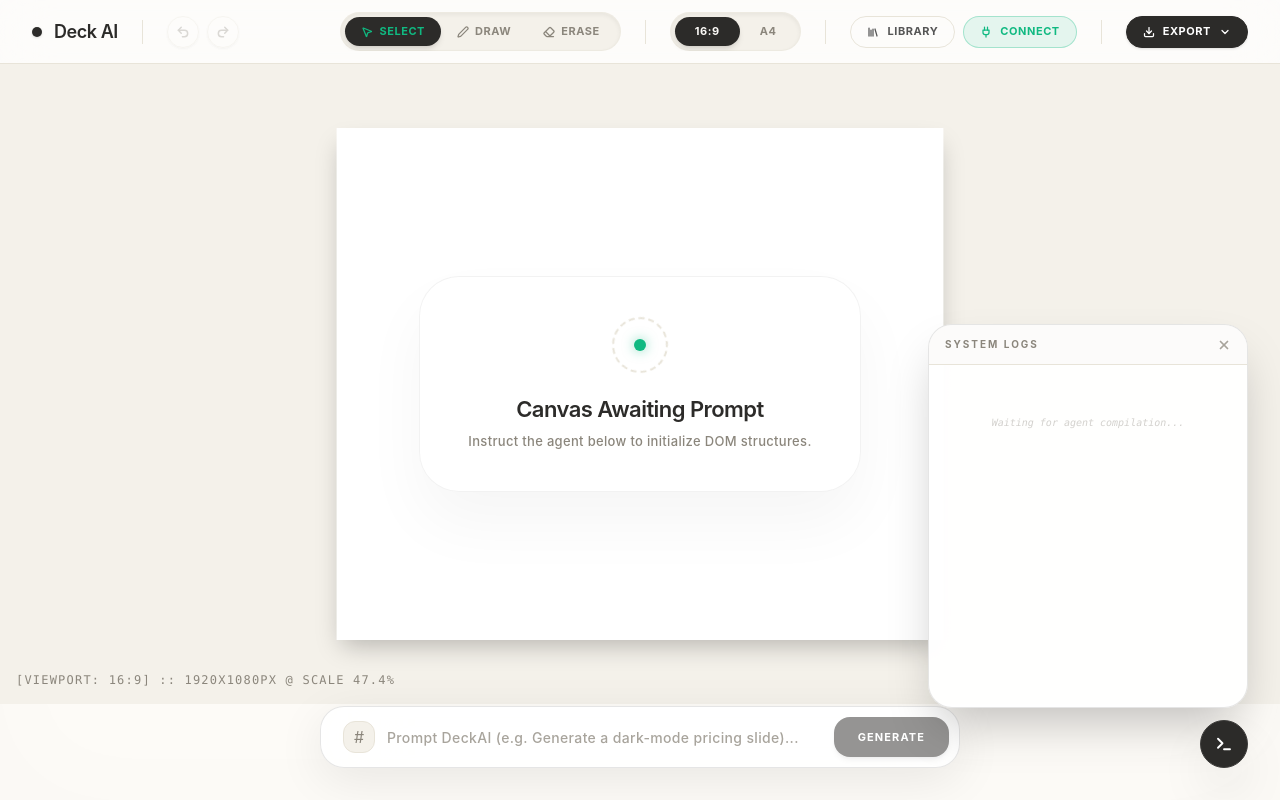
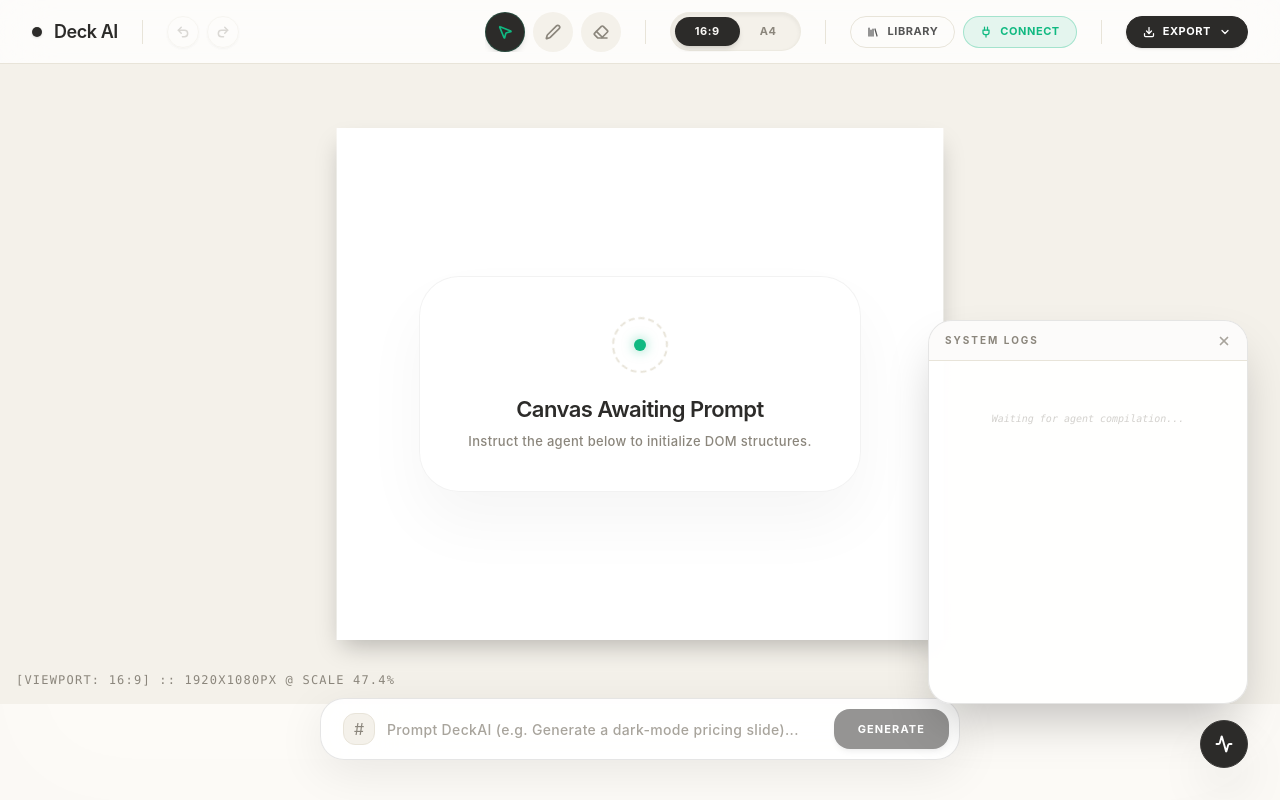
Before and after one commit to Zacxxx/DeckAI, a React (Vite) app in the folder frontend/: page / in a window 1280 px wide. Both pictures are taken after a click on the button "VIEW AGENT LOGS". Built offline with nearby package versions, Linux system fonts and the light colour scheme.

Commit message:
style: revert topnav tooling loops, anchor prompt to y-center base padding, and convert telemetry to scale-origin component

```diff
--- a/frontend/src/App.tsx
+++ b/frontend/src/App.tsx
@@ -1,6 +1,6 @@
 import React, { useState, useEffect, useRef } from 'react';
 import { Canvas } from './components/Canvas';
-import { Undo2, Redo2, MousePointer2, Pen, Eraser, Library, X, Plug, ChevronDown, Download, FileText, Presentation, Terminal } from 'lucide-react';
+import { Undo2, Redo2, MousePointer2, Pen, Eraser, Library, X, Plug, ChevronDown, Download, FileText, Presentation, Activity } from 'lucide-react';
 
 export default function App() {
   const [format, setFormat] = useState<'16:9' | 'A4'>('16:9');
@@ -229,15 +229,18 @@
 
         <div className="flex items-center gap-6 overflow-x-auto">
           {/* Tools Component Pipeline */}
-          <div className="hidden lg:flex bg-[#f4f1ea] p-1 rounded-full border border-[#e8e4d9]/50 shadow-inner">
-            <button onClick={() => setActiveTool('Select')} className={`px-4 py-1.5 rounded-full flex items-center gap-1.5 text-[11px] tracking-wider uppercase font-bold transition-all duration-300 ${activeTool === 'Select' ? 'bg-[#2c2b29] text-[#10b981] shadow-md' : 'text-[#8b867c] hover:text-[#2c2b29]'}`}>
-              <MousePointer2 size={12} strokeWidth={2.5} /> <span className="hidden xl:inline">Select</span>
+          <div className="hidden lg:flex gap-2">
+            <button onClick={() => setActiveTool('Select')} className={`group relative w-10 h-10 flex items-center justify-center rounded-full transition-all duration-300 ${activeTool === 'Select' ? 'bg-[#2c2b29] text-[#10b981] shadow-md border border-[#10b981]/20' : 'bg-[#f4f1ea] text-[#8b867c] hover:bg-[#e8e4d9] border border-transparent'}`}>
+              <MousePointer2 size={16} strokeWidth={2.5} />
+              <div className="absolute top-full mt-2 bg-black text-white text-[10px] px-2.5 py-1.5 rounded opacity-0 group-hover:opacity-100 transition-opacity pointer-events-none z-50 whitespace-nowrap shadow-xl font-bold tracking-widest uppercase">Select Target</div>
             </button>
-            <button onClick={() => setActiveTool('Draw')} className={`px-4 py-1.5 rounded-full flex items-center gap-1.5 text-[11px] tracking-wider uppercase font-bold transition-all duration-300 ${activeTool === 'Draw' ? 'bg-[#2c2b29] text-[#f59e0b] shadow-md' : 'text-[#8b867c] hover:text-[#2c2b29]'}`}>
-              <Pen size={12} strokeWidth={2.5} /> <span className="hidden xl:inline">Draw</span>
+            <button onClick={() => setActiveTool('Draw')} className={`group relative w-10 h-10 flex items-center justify-center rounded-full transition-all duration-300 ${activeTool === 'Draw' ? 'bg-[#2c2b29] text-[#f59e0b] shadow-md border border-[#f59e0b]/20' : 'bg-[#f4f1ea] text-[#8b867c] hover:bg-[#e8e4d9] border border-transparent'}`}>
+              <Pen size={16} strokeWidth={2.5} />
+              <div className="absolute top-full mt-2 bg-black text-white text-[10px] px-2.5 py-1.5 rounded opacity-0 group-hover:opacity-100 transition-opacity pointer-events-none z-50 whitespace-nowrap shadow-xl font-bold tracking-widest uppercase">Draw Context</div>
             </button>
-            <button onClick={() => setActiveTool('Erase')} className={`px-4 py-1.5 rounded-full flex items-center gap-1.5 text-[11px] tracking-wider uppercase font-bold transition-all duration-300 ${activeTool === 'Erase' ? 'bg-[#2c2b29] text-[#ef4444] shadow-md' : 'text-[#8b867c] hover:text-[#2c2b29]'}`}>
-              <Eraser size={12} strokeWidth={2.5} /> <span className="hidden xl:inline">Erase</span>
+            <button onClick={() => setActiveTool('Erase')} className={`group relative w-10 h-10 flex items-center justify-center rounded-full transition-all duration-300 ${activeTool === 'Erase' ? 'bg-[#2c2b29] text-[#ef4444] shadow-md border border-[#ef4444]/20' : 'bg-[#f4f1ea] text-[#8b867c] hover:bg-[#e8e4d9] border border-transparent'}`}>
+              <Eraser size={16} strokeWidth={2.5} />
+              <div className="absolute top-full mt-2 bg-black text-white text-[10px] px-2.5 py-1.5 rounded opacity-0 group-hover:opacity-100 transition-opacity pointer-events-none z-50 whitespace-nowrap shadow-xl font-bold tracking-widest uppercase">Erase Select</div>
             </button>
           </div>
 
@@ -430,7 +433,7 @@
           </div>
 
           {/* Bottom Floating Prompt Interface (Absolute to overlay the canvas void space) */}
-          <div className="absolute bottom-8 left-1/2 -translate-x-1/2 w-full max-w-2xl px-4 z-50 flex flex-col items-center">
+          <div className="absolute pb-10 bottom-0 left-1/2 -translate-x-1/2 w-full max-w-2xl px-4 z-50 flex flex-col items-center">
             {attachedDocs.length > 0 && (
               <div className="flex gap-2 mb-2 w-full px-2 overflow-x-auto">
                 {attachedDocs.map((doc, idx) => (
@@ -480,11 +483,10 @@
           </div>
 
           {/* Floating Agent Telemetry Panel */}
-          <div className="absolute bottom-8 right-8 z-50 flex flex-col items-end gap-3 pointer-events-none">
+          <div className="absolute bottom-8 right-8 z-50 flex flex-col items-end gap-0 pointer-events-none">
             {/* The Terminal Log UI */}
-            {isMonitoringOpen && (
-              <div className="w-80 h-96 bg-white/95 backdrop-blur-2xl rounded-3xl shadow-2xl border border-black/10 flex flex-col pointer-events-auto overflow-hidden animate-in slide-in-from-bottom-8 opacity-100 fade-in duration-300">
-                <div className="px-4 py-3 border-b border-[#e8e4d9] flex justify-between items-center bg-[#faf8f5]/50">
+            <div className={`w-80 bg-white/95 backdrop-blur-2xl rounded-3xl shadow-2xl border border-black/10 flex flex-col pointer-events-auto overflow-hidden transition-all duration-500 origin-bottom-right ${isMonitoringOpen ? 'h-96 opacity-100 scale-100 mb-4' : 'h-0 opacity-0 scale-95 mb-0 border-transparent'}`}>
+              <div className="px-4 py-3 border-b border-[#e8e4d9] flex justify-between items-center bg-[#faf8f5]/50 shrink-0">
                 <h2 className="text-[10px] font-bold text-[#8b867c] tracking-[0.2em] uppercase flex items-center gap-2">
                   System Logs
                   {isGenerating && <span className="w-2 h-2 rounded-full bg-[#10b981] shadow-[0_0_8px_rgba(16,185,129,0.8)] animate-pulse" />}
@@ -504,16 +506,15 @@
                 <div ref={chatEndRef} />
               </div>
             </div>
-            )}
 
             {/* The Floating Toggle Button */}
             <button
               onClick={() => setIsMonitoringOpen(!isMonitoringOpen)}
               className="group relative w-12 h-12 bg-[#2c2b29] hover:bg-black text-white rounded-full shadow-2xl border border-[#3e3d3b] flex items-center justify-center transition-all duration-300 pointer-events-auto"
             >
-              <Terminal size={18} strokeWidth={2.5} />
+              <Activity size={18} strokeWidth={2.5} />
               <div className="absolute top-1/2 -translate-y-1/2 right-full mr-3 bg-black text-white text-[10px] font-bold uppercase tracking-widest px-3 py-1.5 rounded opacity-0 group-hover:opacity-100 transition-opacity whitespace-nowrap shadow-xl">
-                {isMonitoringOpen ? "Close Terminal" : "View Agent Logs"}
+                {isMonitoringOpen ? "Hide Agent Logs" : "View Agent Logs"}
               </div>
               {/* Active ping if generating */}
               {!isMonitoringOpen && isGenerating && (
```
Lines whose indentation alone changed are shown as unchanged.
